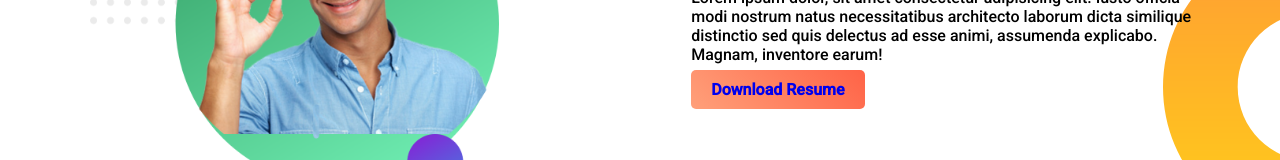
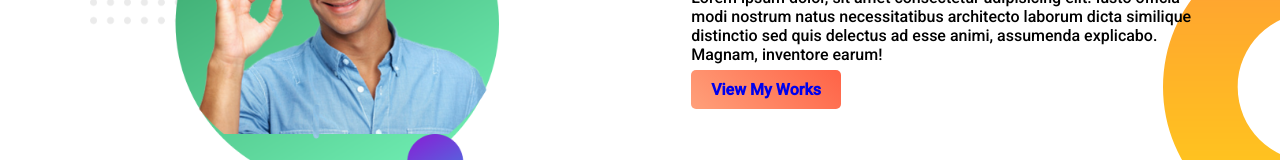
Before and after one commit to openjanala/web-porthfolio, a plain HTML site: page index.html in a window 1280 px wide. Shown: the part 713-873 px from the top of the page. Drawn offline with Linux system fonts and the light colour scheme.

Commit message:
Some Changesss

```diff
--- a/index.html
+++ b/index.html
@@ -27,7 +27,7 @@
             <h1>Big Dream Offer for You</h1>
             <h3>Get a Big offer</h3>
             <p>Lorem ipsum dolor, sit amet consectetur adipisicing elit. Iusto officia modi nostrum natus necessitatibus architecto laborum dicta similique distinctio sed quis delectus ad esse animi, assumenda explicabo. Magnam, inventore earum!</p>
-            <a href="https://openjanalait.com/pages/our_works.php"  target="blank" class="btnstyle">Download Resume</a>
+            <a href="https://openjanalait.com/pages/our_works.php"  target="blank" class="btnstyle">View My Works</a>
         </div>
     </section>
 
```
